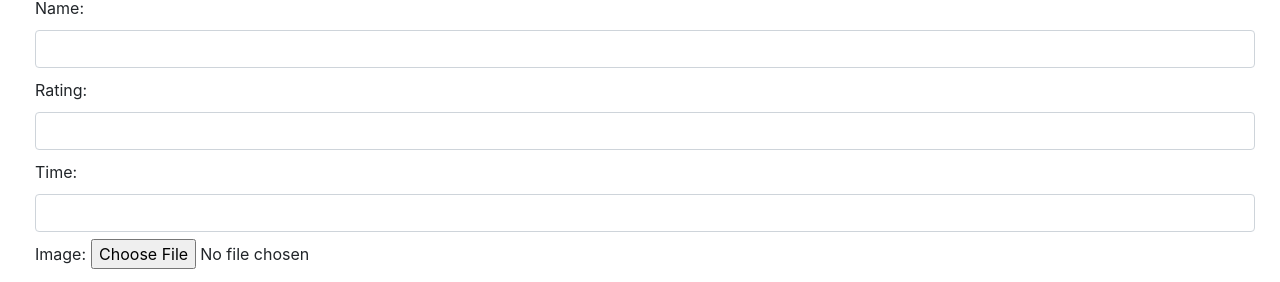
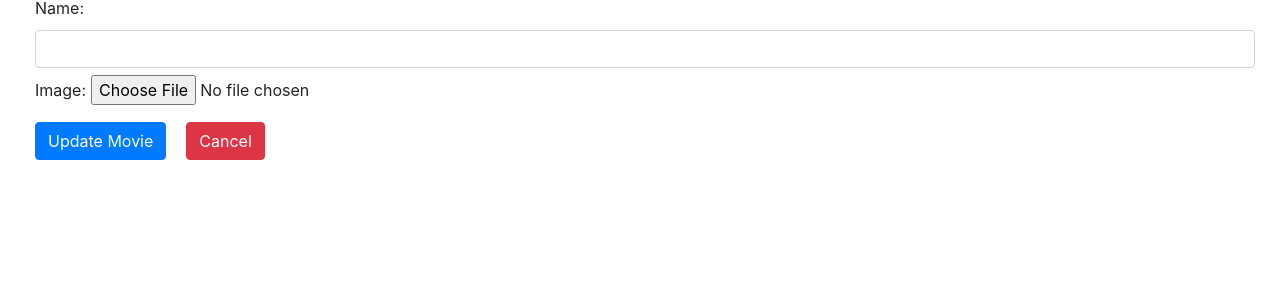
Before and after one commit to Castelvill/mern-docker-compose, a React (Create React App) app in the folder client/: page /movies/update/1 in a window 1280 px wide. Shown: the part 156-438 px from the top of the page. Built offline with nearby package versions, Linux system fonts and the light colour scheme; no server answers.

Commit message:
delete useless stuff in db

```diff
--- a/client/src/pages/MoviesList.jsx
+++ b/client/src/pages/MoviesList.jsx
@@ -77,20 +77,20 @@ class MoviesList extends Component {
         console.log('TCL: MoviesList -> render -> movies', movies)
 
         const columns = [
-            {
+            /*{
                 Header: 'ID',
                 accessor: '_id',
                 filterable: true,
-            },
-            {
-                Header: 'Name',
-                accessor: 'name',
-                filterable: true,
-            },
+            },*/
             {
                 Header: 'Image',
                 accessor: 'image',
                 Cell: props => <img src={props.value} width={300}/>,
+            },
+            {
+                Header: 'Text',
+                accessor: 'name',
+                filterable: true,
             },
             {
                 Header: '',
--- a/client/src/pages/MoviesUpdate.jsx
+++ b/client/src/pages/MoviesUpdate.jsx
@@ -42,8 +42,6 @@ class MoviesUpdate extends Component {
         this.state = {
             id: this.props.match.params.id,
             name: '',
-            rating: '',
-            time: '',
             image: '',
         }
     }
@@ -51,19 +49,6 @@ class MoviesUpdate extends Component {
     handleChangeInputName = async event => {
         const name = event.target.value
         this.setState({ name })
-    }
-
-    handleChangeInputRating = async event => {
-        const rating = event.target.validity.valid
-            ? event.target.value
-            : this.state.rating
-
-        this.setState({ rating })
-    }
-
-    handleChangeInputTime = async event => {
-        const time = event.target.value
-        this.setState({ time })
     }
 
     handleChangeInputImage = async event => {
@@ -74,16 +59,13 @@ class MoviesUpdate extends Component {
     }
 
     handleUpdateMovie = async () => {
-        const { id, name, rating, time, image } = this.state
-        const arrayTime = time.split('/')
-        const payload = { name, rating, time: arrayTime, image }
+        const { id, name, rating, image } = this.state
+        const payload = { name, image }
 
         await api.updateMovieById(id, payload).then(res => {
             window.alert(`Movie updated successfully`)
             this.setState({
                 name: '',
-                rating: '',
-                time: '',
                 image: '',
             })
         })
@@ -95,14 +77,12 @@ class MoviesUpdate extends Component {
 
         this.setState({
             name: movie.data.data.name,
-            rating: movie.data.data.rating,
-            time: movie.data.data.time.join('/'),
             image: movie.data.data.image,
         })
     }
 
     render() {
-        const { name, rating, time, image } = this.state
+        const { name, image } = this.state
         return (
             <Wrapper>
                 <Title>Create Movie</Title>
@@ -112,25 +92,6 @@ class MoviesUpdate extends Component {
                     type="text"
                     value={name}
                     onChange={this.handleChangeInputName}
-                />
-
-                <Label>Rating: </Label>
-                <InputText
-                    type="number"
-                    step="0.1"
-                    lang="en-US"
-                    min="0"
-                    max="10"
-                    pattern="[0-9]+([,\.][0-9]+)?"
-                    value={rating}
-                    onChange={this.handleChangeInputRating}
-                />
-
-                <Label>Time: </Label>
-                <InputText
-                    type="text"
-                    value={time}
-                    onChange={this.handleChangeInputTime}
                 />
 
                 <Label>Image: </Label>
```
Also changed, not shown: 1 other file (tests, documents, lock files or other folders).
